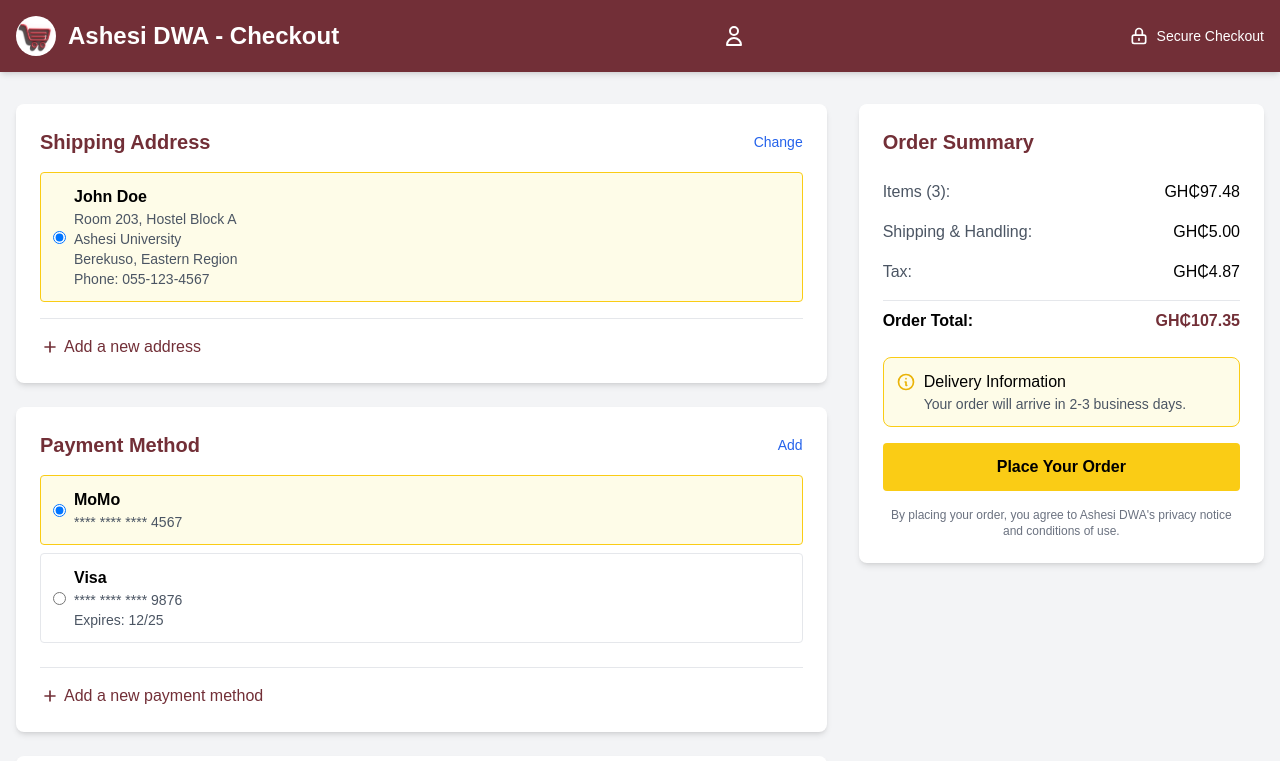
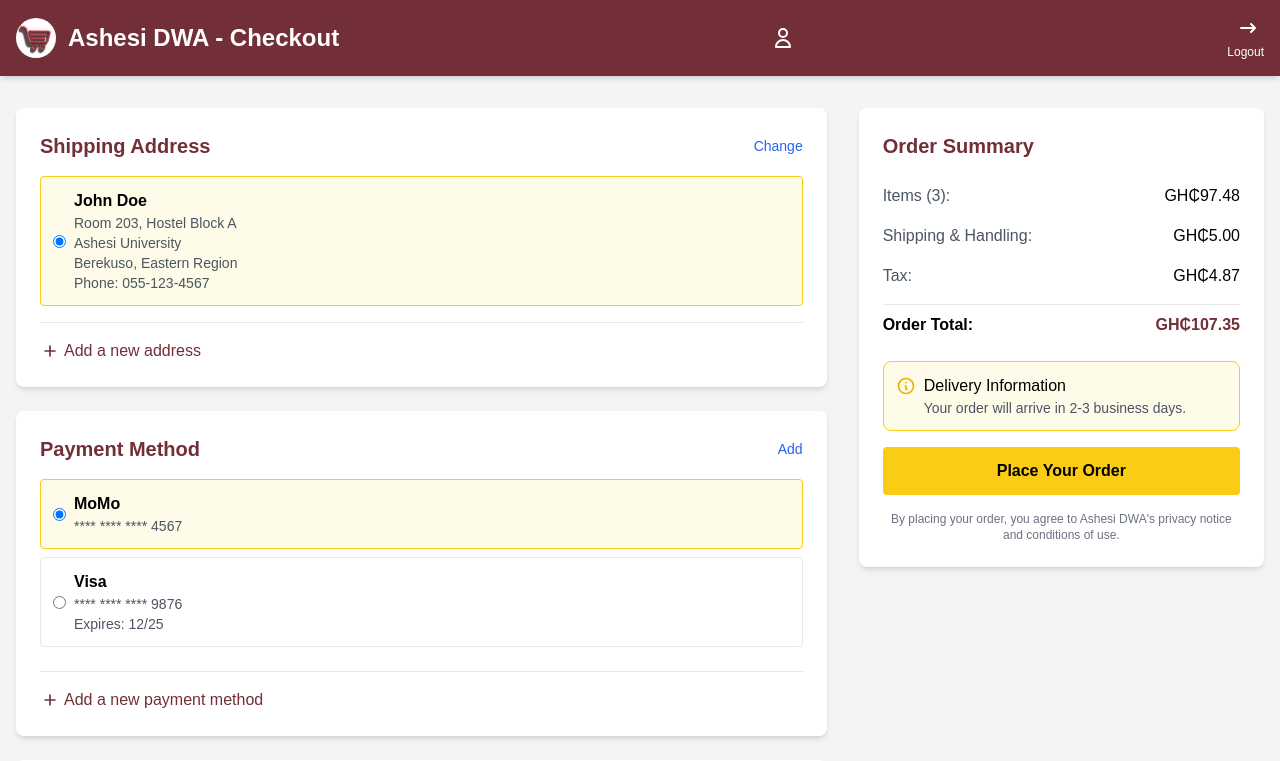
Before and after one commit to madstone0-0/dwa, a React (Vite) app in the folder frontend/: page /checkout-payment in a window 1280 px wide. Shown: the top 761 px of the page. Built offline with nearby package versions, Linux system fonts and the light colour scheme; no server answers; sample sign-in values are in the browser's storage.

Commit message:
landing and checkout left

```diff
--- a/frontend/src/pages/CheckoutPayment.tsx
+++ b/frontend/src/pages/CheckoutPayment.tsx
@@ -31,11 +31,16 @@ interface CartItem {
 
 function CheckoutPayment() {
   const navigate = useNavigate();
+  const handleLogout = () => {
+		localStorage.removeItem("user");
+		localStorage.removeItem("user_type");
+		localStorage.removeItem("token");
+		navigate("/signin");
+	  };
   useEffect(() => {
     const isLoggedIn = Boolean(localStorage.getItem("user"));
     const userType = localStorage.getItem("userType");
-    const userData = JSON.parse(localStorage.getItem("user") || "{}");
-    const token = userData.token.trim().replace(/\s/g, "");
+
     if (!isLoggedIn && userType != "buyer") {
       navigate('/signin');
     }
@@ -184,13 +189,34 @@ function CheckoutPayment() {
               />
             </svg>
           </button>
+          {/* Logout Icon */}
+          <button
+								onClick={handleLogout}
+								className="flex flex-col items-center text-white transition-colors hover:text-yellow-400"
+								>
+								<svg
+									xmlns="http://www.w3.org/2000/svg"
+									className="w-6 h-6"
+									fill="none"
+									viewBox="0 0 24 24"
+									stroke="currentColor"
+								>
+									<path
+									strokeLinecap="round"
+									strokeLinejoin="round"
+									strokeWidth={2}
+									d="M17 16l4-4m0 0l-4-4m4 4H7"
+									/>
+								</svg>
+								<span className="mt-1 text-xs">Logout</span>
+					</button>
           {/* Secure checkout badge */}
-          <div className="hidden md:flex items-center text-white">
+          {/* <div className="hidden md:flex items-center text-white">
             <svg xmlns="http://www.w3.org/2000/svg" className="h-5 w-5 mr-2" fill="none" viewBox="0 0 24 24" stroke="currentColor">
               <path strokeLinecap="round" strokeLinejoin="round" strokeWidth={2} d="M12 15v2m-6 4h12a2 2 0 002-2v-6a2 2 0 00-2-2H6a2 2 0 00-2 2v6a2 2 0 002 2zm10-10V7a4 4 0 00-8 0v4h8z" />
             </svg>
             <span className="text-sm">Secure Checkout</span>
-          </div>
+          </div> */}
         </div>
     </header>
 
--- a/frontend/src/pages/landing.tsx
+++ b/frontend/src/pages/landing.tsx
@@ -7,14 +7,6 @@ import Fetch from "./utils/Fetch.js";
 interface SectionHeaderProps {
 	title: string;
 	linkText: string;
-}
-
-interface CartItem {
-	id: number;
-	name: string;
-	price: number;
-	quantity: number;
-	image: string;
 }
 
 // CATEGORIES
@@ -27,12 +19,23 @@ const CATEGORIES = {
 
 function LandingPage() {
 	const navigate = useNavigate();
+	const handleLogout = () => {
+		localStorage.removeItem("user");
+		localStorage.removeItem("user_type");
+		localStorage.removeItem("token");
+		navigate("/signin");
+	  };
 	const [items, setItems] = useState<Item[]>([]);
 	const [cartItems, setCartItems] = useState<Item[]>([]);
 	const [searchTerm, setSearchTerm] = useState("");
 	const [filteredItems, setFilteredItems] = useState<any[]>([]);
+	const isUserLoggedIn = Boolean(localStorage.getItem("user"));
+	const userType = localStorage.getItem("user_type");
 
 	useEffect(() => {
+		if (!isUserLoggedIn && userType !== "buyer") {
+			navigate("/signin");
+		}
 		getAllItems()
 			.then((items) => setItems(items))
 			.catch((e) => console.error({ e }));
@@ -120,31 +123,6 @@ function LandingPage() {
 				<h1 className="text-2xl font-bold text-white">Ashesi DWA</h1>
 
 				<div className="flex gap-4 items-center">
-					<button
-						onClick={() => navigate("/signin")}
-						className="py-1 px-4 text-sm text-white rounded-md border border-white transition-colors hover:text-yellow-400"
-					>
-						Sign In
-					</button>
-					<button
-						onClick={() => navigate("/admin-dashboard")}
-						className="py-1 px-4 text-sm text-white rounded-md border border-white transition-colors hover:text-yellow-400"
-					>
-						Admin
-					</button>
-					<button
-						onClick={() => navigate("/vendor-dashboard")}
-						className="py-1 px-4 text-sm text-white rounded-md border border-white transition-colors hover:text-yellow-400"
-					>
-						Vendor
-					</button>
-					<button
-						onClick={() => navigate("/signup")}
-						className="py-1 px-4 text-sm font-medium text-black bg-yellow-400 rounded-md transition-colors hover:bg-yellow-500"
-					>
-						Sign Up
-					</button>
-
 					{/* Shopping Cart Icon */}
 					<button
 						onClick={goToCheckout}
@@ -169,6 +147,26 @@ function LandingPage() {
 								{getTotalItems()}
 							</span>
 						)}
+					</button>
+					<button
+							onClick={handleLogout}
+							className="flex flex-col items-center text-white transition-colors hover:text-yellow-400"
+								>
+								<svg
+									xmlns="http://www.w3.org/2000/svg"
+									className="w-6 h-6"
+									fill="none"
+									viewBox="0 0 24 24"
+									stroke="currentColor"
+							>
+									<path
+									strokeLinecap="round"
+									strokeLinejoin="round"
+									strokeWidth={2}
+									d="M17 16l4-4m0 0l-4-4m4 4H7"
+								/>
+							</svg>
+						<span className="mt-1 text-xs">Logout</span>
 					</button>
 				</div>
 			</header>
```
